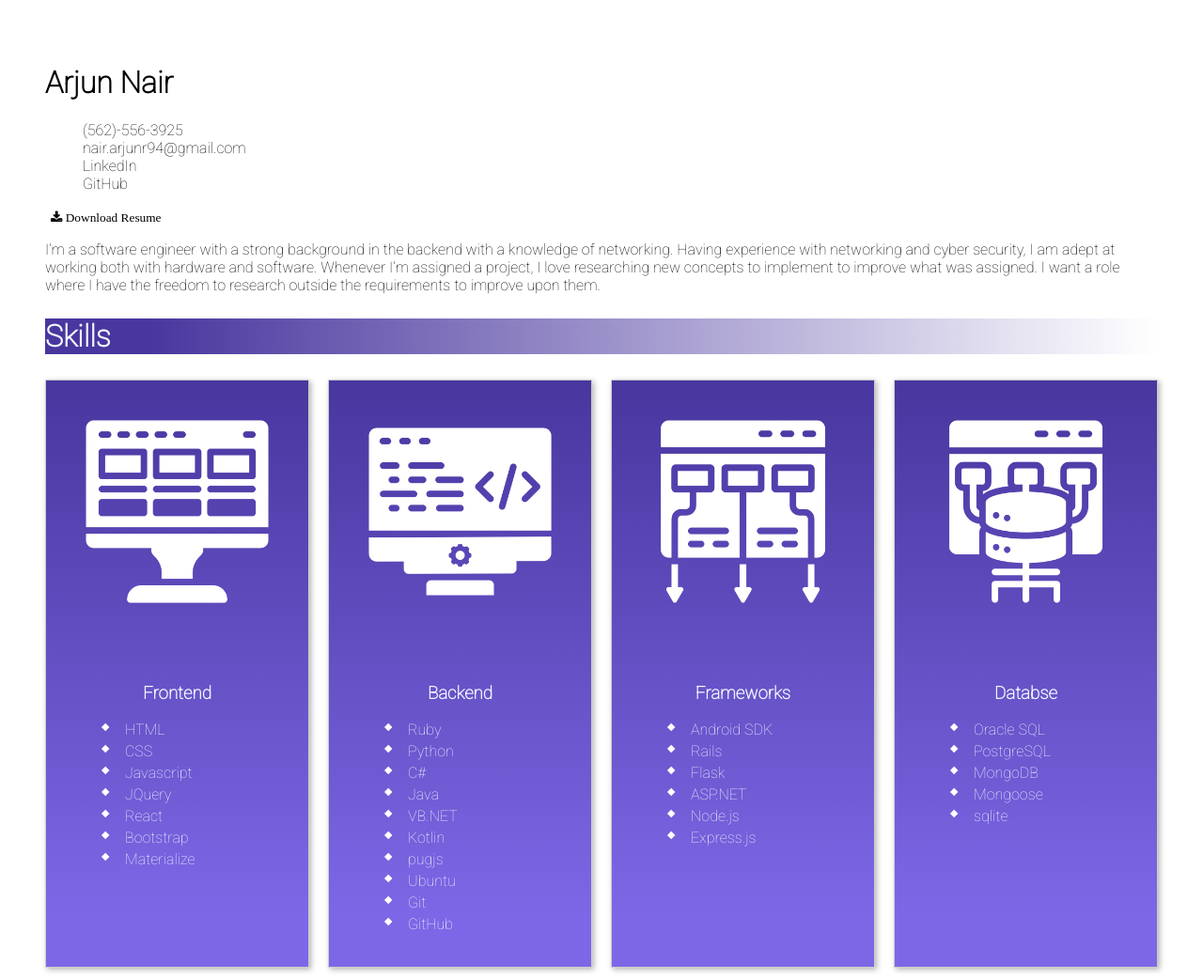
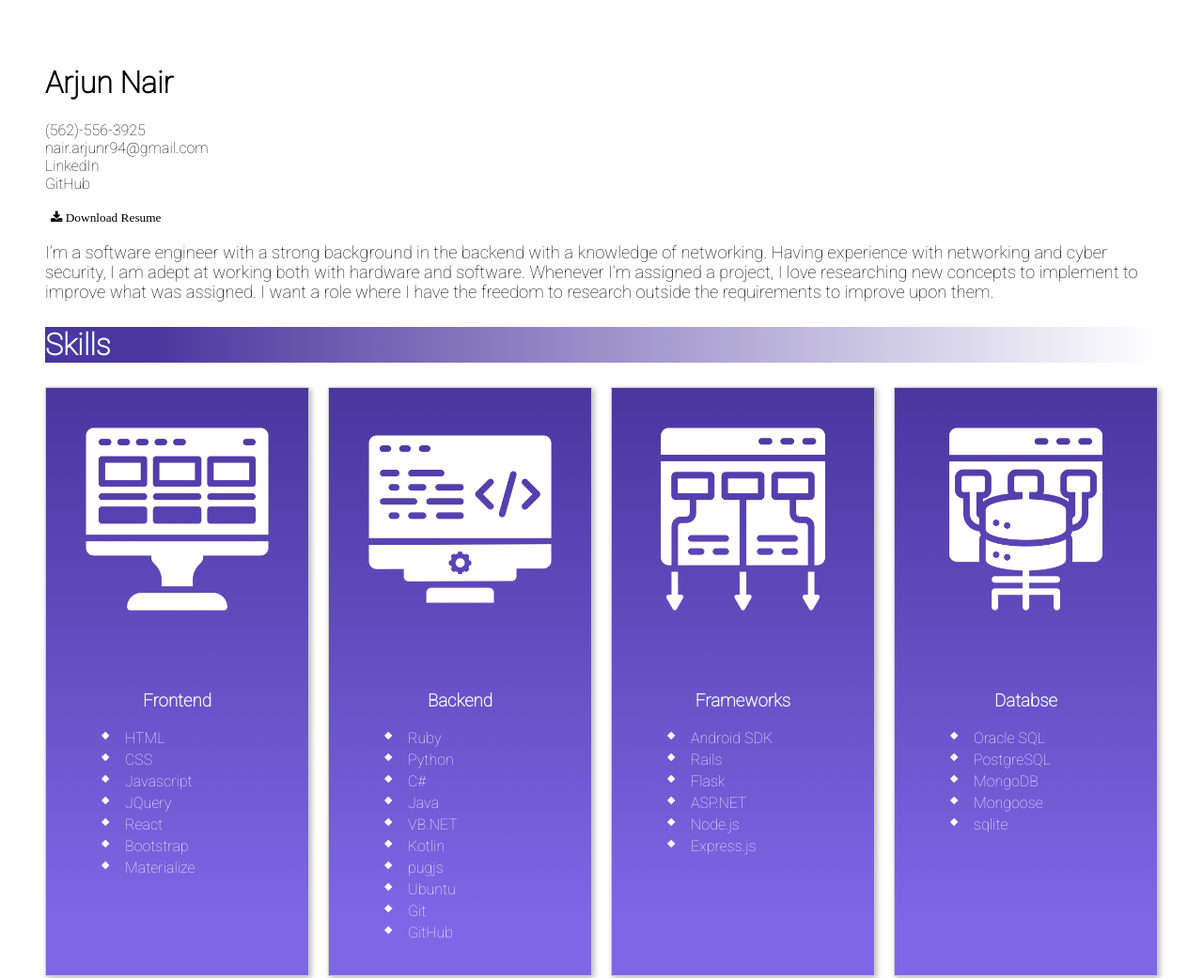
Before and after one commit to NairArjunWD/sei-portfolio, a plain HTML site: page index.html in a window 1280 px wide. Shown: the top 1041 px of the page at 94% size. Drawn offline with nearby package versions, Linux system fonts and the light colour scheme.

Commit message:
Contact Indent
Remove indent for contact ul to appear more uniform.

Increase font size of about form 1rem to 1 point 15 rem.

```diff
--- a/css/style.css
+++ b/css/style.css
@@ -175,7 +175,7 @@ h2 {
 }
 
 .about {
-  font-size: 1rem;
+  font-size: 1.15rem;
 }
 
 li.bullet {
@@ -252,3 +252,7 @@ button {
 img.sailor-moon {
   width: 100%;
 }
+
+ul.contact {
+  padding-left: 0;
+}
--- a/index.html
+++ b/index.html
@@ -14,7 +14,7 @@
 <body>
     <h1>Arjun Nair</h1>
 
-    <ul>
+    <ul class="contact">
         <li><a href="tel:+1-303-499-7111" title="Click to call me!">(562)-556-3925</a></li>
         <li><a href="mailto:someone@example.com" title="Click to send me an email!">nair.arjunr94@gmail.com</a></li>
         <li><a href="https://www.linkedin.com/in/arjun-nair-software-engineer/" title="Click to go to my Linked!">LinkedIn</a></li>
```
